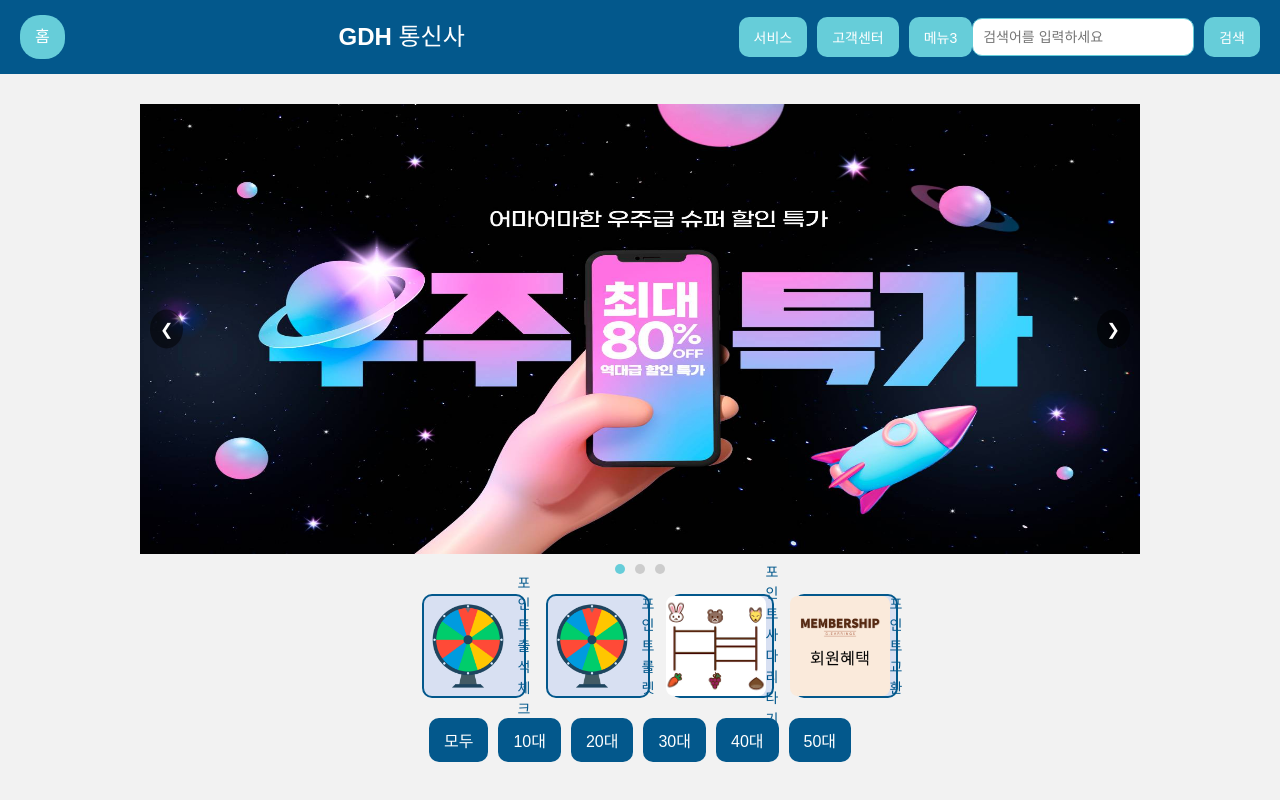
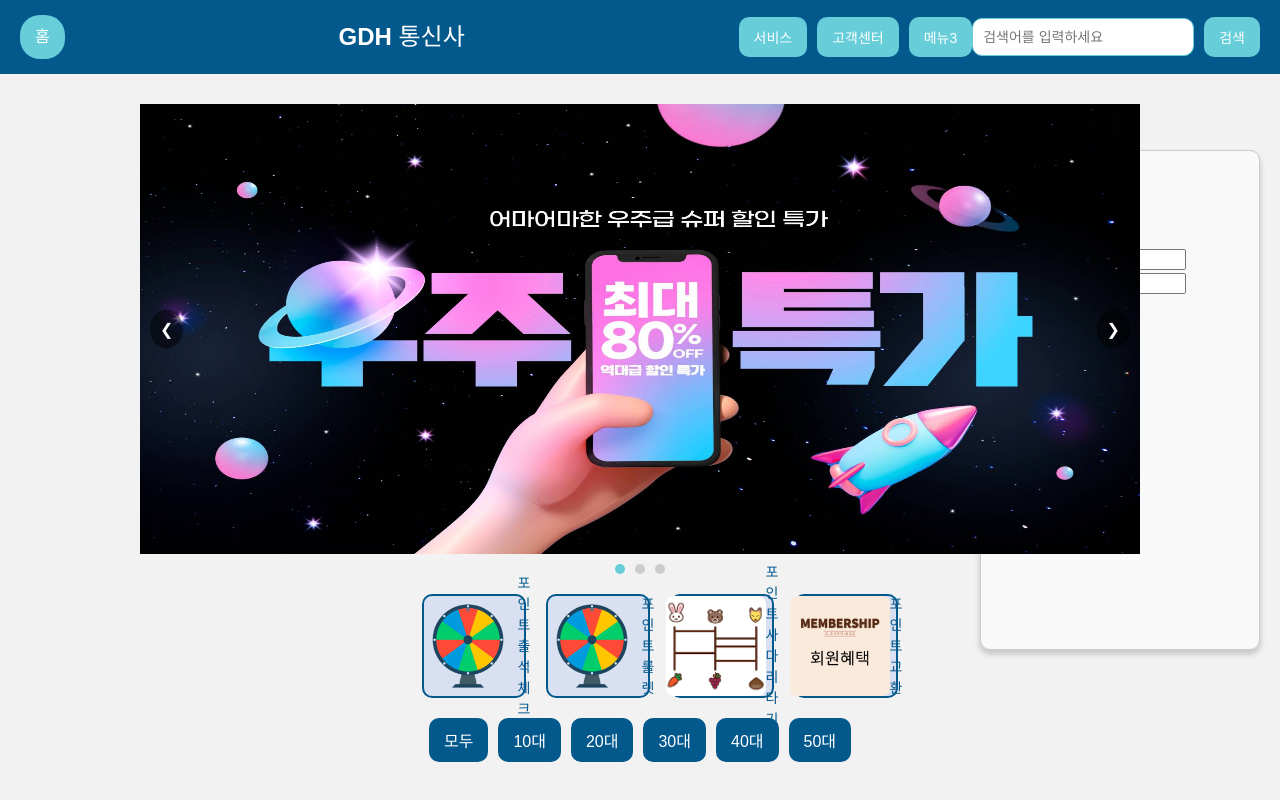
Before and after one commit to MrDos89/PMSProj, a React (Vite) app in the folder PMSProj/: page / in a window 1280 px wide. Shown: the top 800 px of the page. Built offline with nearby package versions, Linux system fonts and the light colour scheme.

Commit message:
[현석]Admin 로그인 기능 구현 + 회원목록 창 구현

```diff
--- a/PMSProj/src/App.jsx
+++ b/PMSProj/src/App.jsx
@@ -8,7 +8,7 @@ import MainBody from "./component/MainBody";
 // @NOTE : 주석 설명
 // @TEMP DHKIM 24.12.23 - 임시코드
 import Login from "./component/login/Login";
-// import MemberList from "./component/login/MemberList";
+import MemberList from "./component/login/MemberList";
 // import MemberDetails from "./component/login/MemberDetails";
 import React, { useState, useEffect } from "react";
 
@@ -200,6 +200,24 @@ function App() {
     body = null;
   }
 
+  // @hs - 로그인 창
+  const [isLoggedIn, setIsLoggedIn] = useState(false);
+  const [userData, setUserData] = useState(null); // 사용자 데이터 저장
+  const [showMemberList, setShowMemberList] = useState(false); // 회원 목록 창 표시 여부
+
+  const handleLogin = (data) => {
+    setIsLoggedIn(true);
+    setUserData(data); // 로그인한 사용자 정보 저장
+  };
+
+  const handleLogout = () => {
+    setIsLoggedIn(false);
+    setUserData(null);
+    setShowMemberList(false); // 로그아웃 시 회원 목록 창 닫기
+  };
+
+  const isAdmin = userData?.role === "admin"; // 어드민인지 확인
+
   return (
     <div className="App">
       <Header />
@@ -210,6 +228,32 @@ function App() {
         <button class="dot" data-index="1"></button>
         <button class="dot" data-index="2"></button>
       </div> */}
+      {/* @hs -로그인 */}
+      <Login />
+      {!isLoggedIn ? (
+        <Login onLogin={handleLogin} />
+      ) : (
+        <div className="login-container">
+          <h2>프로필</h2>
+          <img
+            src="https://via.placeholder.com/100"
+            alt="프로필 사진"
+            className="profile-picture"
+          />
+          <p>이름: {userData.name}</p>
+          <p>전화번호: {userData.phone}</p>
+          <p>회원 등급: {userData.role === "admin" ? "관리자" : "일반 회원"}</p>
+          <button onClick={handleLogout}>로그아웃</button>
+          {isAdmin && (
+            <button onClick={() => setShowMemberList(true)}>
+              회원 목록 보기
+            </button>
+          )}
+        </div>
+      )}
+      {showMemberList && (
+        <MemberList onClose={() => setShowMemberList(false)} />
+      )}
       {body}
     </div>
   );
--- a/PMSProj/src/component/login/Login.jsx
+++ b/PMSProj/src/component/login/Login.jsx
@@ -1,49 +1,46 @@
 import React, { useState } from "react";
-import "../../cssall/Login.css"; // 스타일링을 위한 CSS 파일
+import "../../cssall/Login.css";
 
-function Login() {
+function Login({ onLogin }) {
   const [phone, setPhone] = useState("");
   const [password, setPassword] = useState("");
-  const [isLoggedIn, setIsLoggedIn] = useState(false);
-  const [userInfo, setUserInfo] = useState(null);
-  const [errorMessage, setErrorMessage] = useState("");
+  const [error, setError] = useState("");
 
-  // 더미 회원 정보
-  const mockUser = {
+  const handleSubmit = (e) => {
+    e.preventDefault();
+
+    // 관리자 계정
+    const adminAccount = {
       phone: "010-1234-5678",
-    password: "1234",
-    name: "홍길동",
-    grade: "VIP",
-    profileImage: "https://via.placeholder.com/100", // 임시 프로필 이미지
+      password: "admin123",
+      name: "관리자",
+      role: "admin",
     };
 
-  // 로그인 처리
-  const handleLogin = () => {
-    if (phone === mockUser.phone && password === mockUser.password) {
-      setIsLoggedIn(true);
-      setUserInfo(mockUser);
-      setErrorMessage("");
+    // 일반 사용자 계정
+    const userAccount = {
+      phone: "010-9876-5432",
+      password: "user123",
+      name: "사용자",
+      role: "user",
+    };
+
+    if (phone === adminAccount.phone && password === adminAccount.password) {
+      onLogin(adminAccount);
+    } else if (
+      phone === userAccount.phone &&
+      password === userAccount.password
+    ) {
+      onLogin(userAccount);
     } else {
-      setErrorMessage("비밀번호를 확인해주세요.");
+      setError("전화번호나 비밀번호를 확인해주세요.");
     }
   };
 
   return (
     <div className="login-container">
-      {isLoggedIn ? (
-        <div className="profile-container">
-          <img
-            src={userInfo.profileImage}
-            alt="프로필 사진"
-            className="profile-image"
-          />
-          <h2>{userInfo.name}</h2>
-          <p>전화번호: {userInfo.phone}</p>
-          <p>회원 등급: {userInfo.grade}</p>
-        </div>
-      ) : (
-        <div className="login-form">
-          <h3>로그인</h3>
+      <h2>로그인</h2>
+      <form onSubmit={handleSubmit}>
         <input
           type="text"
           placeholder="전화번호"
@@ -56,10 +53,9 @@ function Login() {
           value={password}
           onChange={(e) => setPassword(e.target.value)}
         />
-          <button onClick={handleLogin}>로그인</button>
-          {errorMessage && <p className="error-message">{errorMessage}</p>}
-        </div>
-      )}
+        <button type="submit">로그인</button>
+      </form>
+      {error && <p className="error">{error}</p>}
     </div>
   );
 }
--- a/PMSProj/src/component/login/MemberList.jsx
+++ b/PMSProj/src/component/login/MemberList.jsx
@@ -1,5 +1,30 @@
-function MemderList() {
+import React from "react";
+import "../../cssall/MemberList.css";
 
-};
+function MemberList({ onClose }) {
+  const members = [
+    { id: 1, name: "홍길동", phone: "010-1111-2222", role: "user" },
+    { id: 2, name: "김영희", phone: "010-3333-4444", role: "user" },
+    { id: 3, name: "이철수", phone: "010-5555-6666", role: "user" },
+  ];
 
-export default MemderList;
+  return (
+    <div className="member-list">
+      <h2>회원 목록</h2>
+      <button className="close-button" onClick={onClose}>
+        닫기
+      </button>
+      <ul>
+        {members.map((member) => (
+          <li key={member.id}>
+            <p>이름: {member.name}</p>
+            <p>전화번호: {member.phone}</p>
+            <p>등급: {member.role === "admin" ? "관리자" : "일반 회원"}</p>
+          </li>
+        ))}
+      </ul>
+    </div>
+  );
+}
+
+export default MemberList;
--- /dev/null
+++ b/PMSProj/src/cssall/MemberList.css
@@ -0,0 +1,23 @@
+.member-list {
+  width: 320px;
+  height: 700px;
+  position: fixed;
+  top: 50%;
+  left: 10%;
+  transform: translateY(-50%);
+  border: 1px solid #ccc;
+  border-radius: 8px;
+  padding: 16px;
+  box-shadow: 0 4px 8px rgba(0, 0, 0, 0.1);
+  background-color: white;
+  overflow-y: auto;
+}
+
+.close-button {
+  background-color: skyblue;
+  color: white;
+  border: none;
+  border-radius: 4px;
+  padding: 8px 16px;
+  cursor: pointer;
+}
```
Lines whose indentation alone changed are shown as unchanged.
